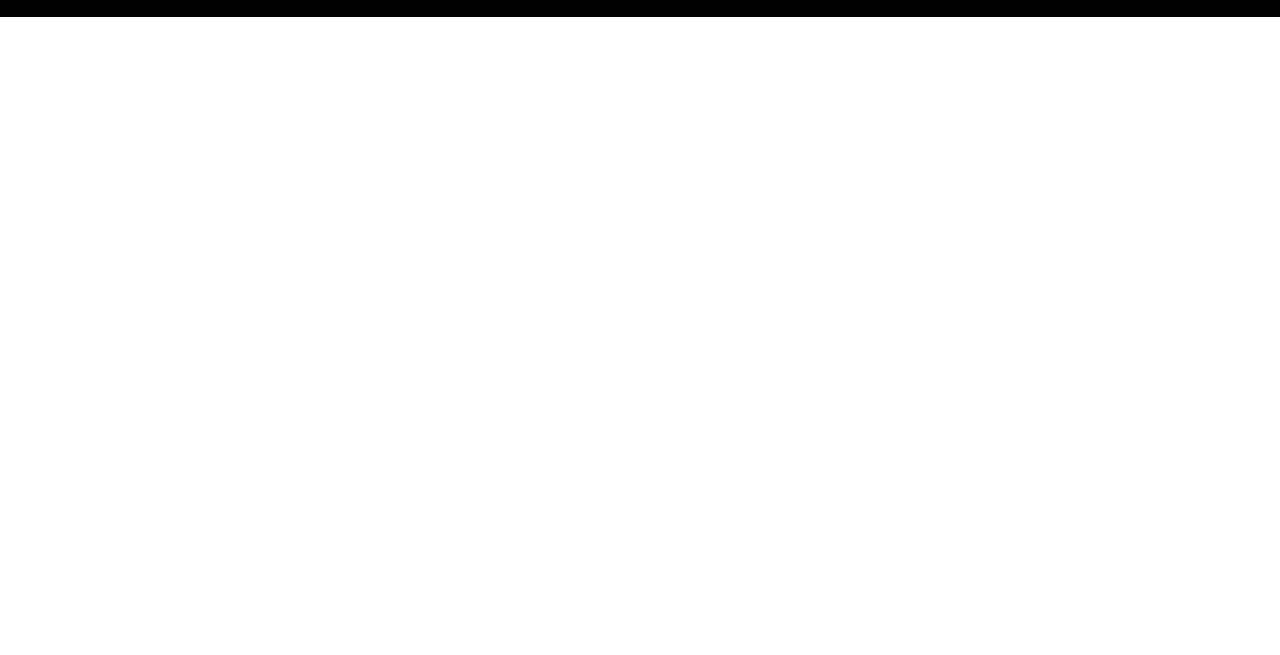
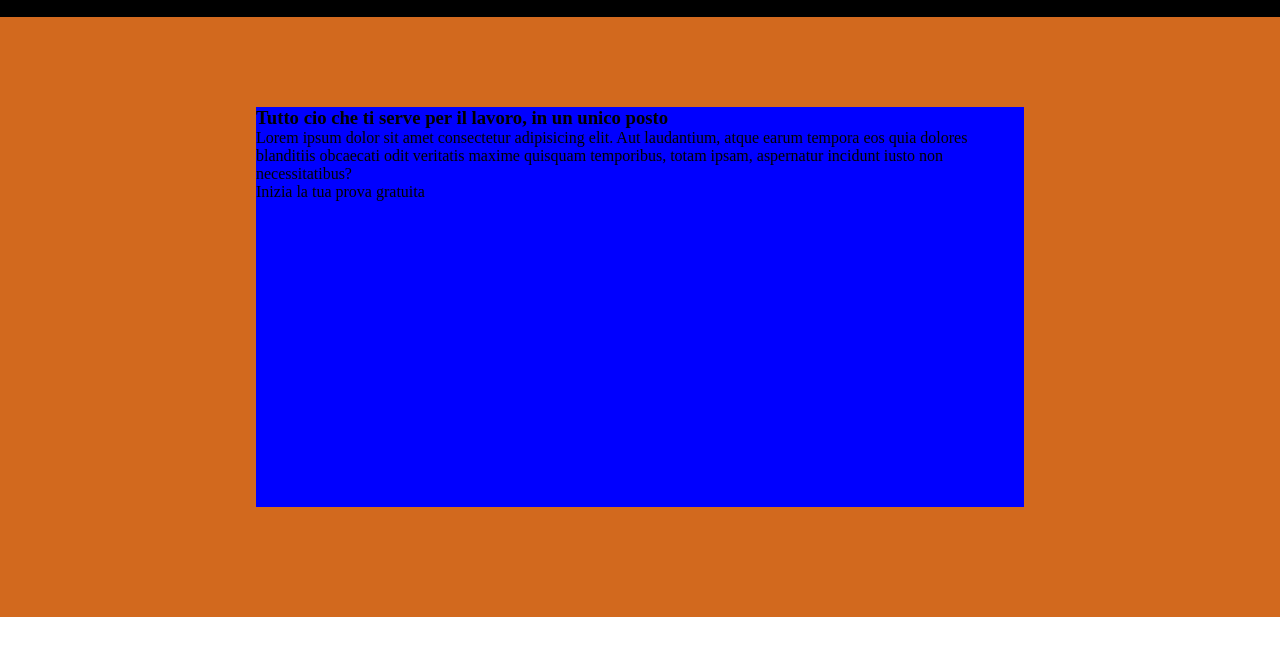
Before and after one commit to FrancescoLoCasto/htmlcss-dropbox, a plain HTML site: page index.html in a window 1280 px wide. Shown: the part 63-718 px from the top of the page. Drawn offline with Linux system fonts and the light colour scheme.

Commit message:
first section

```diff
--- a/css/style.css
+++ b/css/style.css
@@ -14,6 +14,8 @@
     display: flex;
     justify-content: center;
 }
+
+/* Header */
 
 .banner-top{
     height: 80px;
@@ -62,3 +64,21 @@
     height: 2rem;
     margin-top: 1rem;
 }
+
+/* -------------------------------- */
+
+
+/* Main */
+
+.container{
+    height: 600px;
+    width: 100%;
+    background-color: chocolate;
+}
+
+.box{
+    height: 400px;
+    width: 60%;
+    background-color: blue;
+    margin-top: 90px;
+}
--- a/index.html
+++ b/index.html
@@ -46,6 +46,28 @@
     </header>
 
 
+    <main>
+        <section class="container flex-centered">
+
+            <article class="box">
+            <h1 id="title-first-container">
+                Tutto cio che ti serve per il lavoro, in un unico posto
+            </h1>
+            <p>
+                Lorem ipsum dolor sit amet consectetur adipisicing elit. Aut laudantium, atque earum tempora eos quia dolores blanditiis obcaecati odit veritatis maxime quisquam temporibus, totam ipsam, aspernatur incidunt iusto non necessitatibus?
+
+            </p>
+
+            <span class="blue-button">
+                Inizia la tua prova gratuita
+            </span>
+
+            <img src="" alt="">
+            </article>
+
+        </section>
+    </main>
+
 
 
 
```
